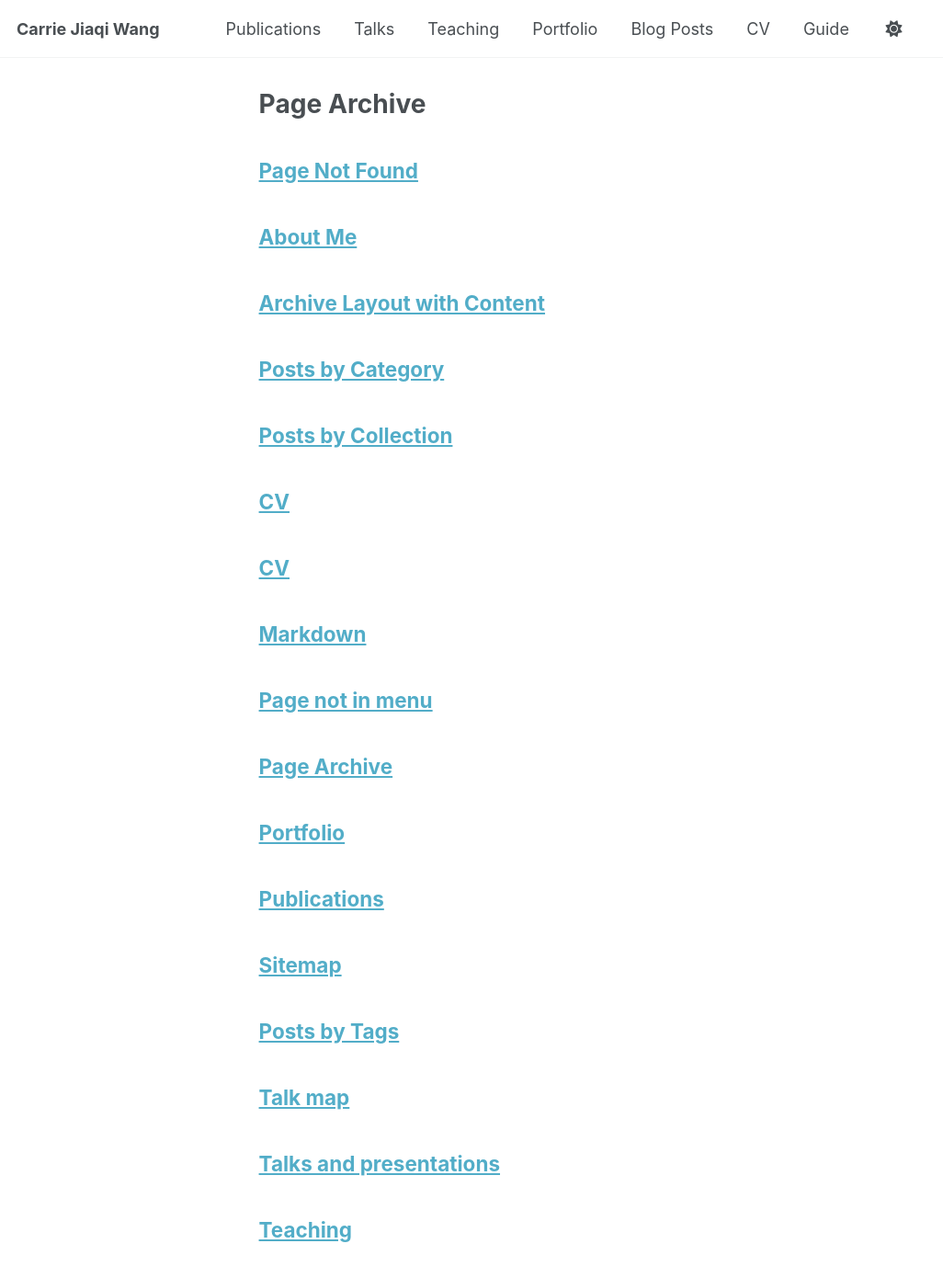
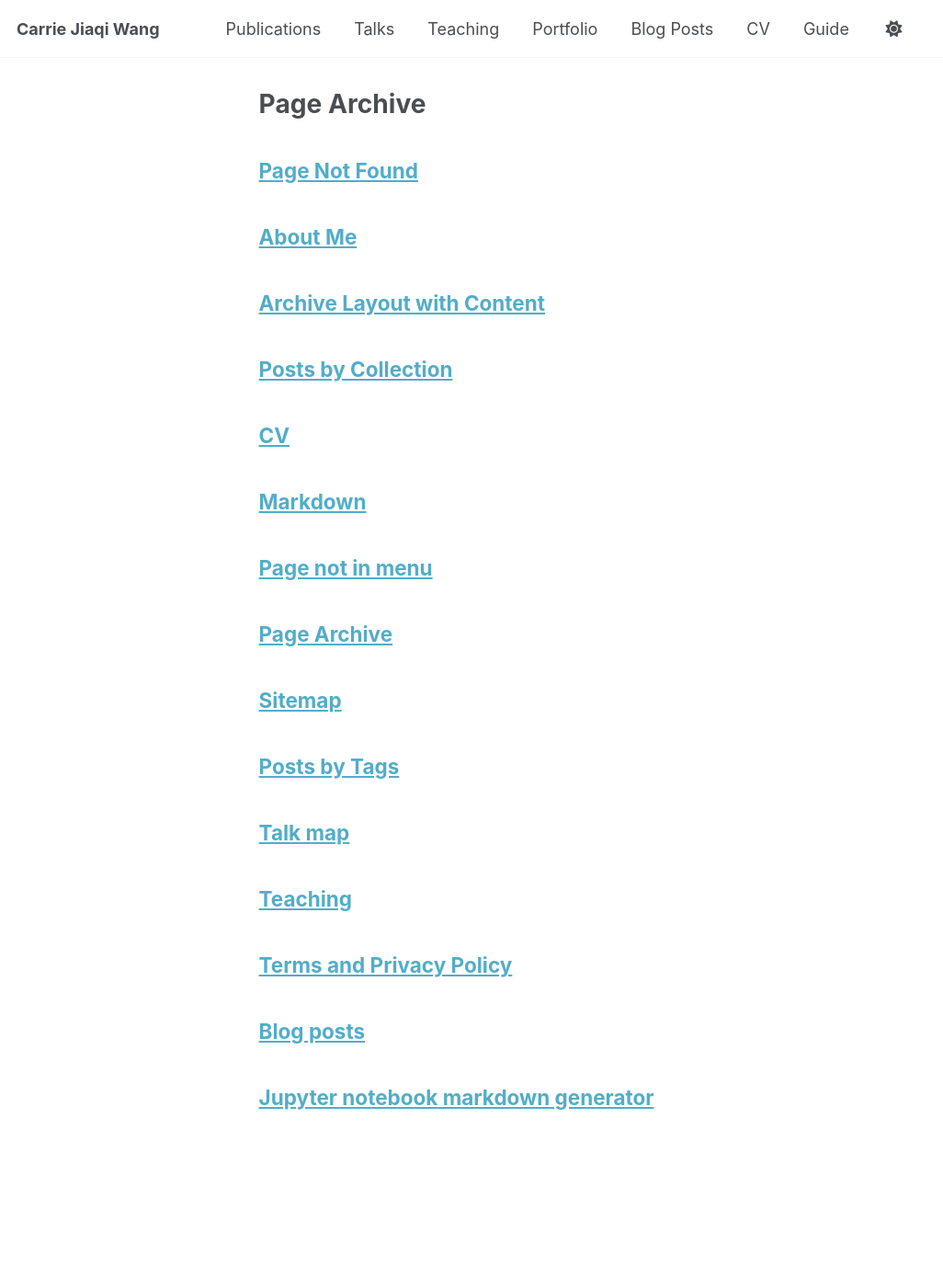
Before and after one commit to CarrieJiaqiWang/CarrieJiaqiWang.github.io, a Jekyll site: the page built from _pages/page-archive.html, in a window 1280 px wide and 1400 px high. Shown: the top 1390 px of the window at 92% size, without its empty margins (0-1026 px from the left). Built offline with Jekyll 4.4.1, drawn with Linux system fonts in a browser that asks for light colours; part of the change alters nothing that is shown.

Commit message:
Update _config.yml

```diff
--- a/_config.yml
+++ b/_config.yml
@@ -186,9 +186,11 @@ exclude:
   - README
   - tmp
   - vendor
-  - talks.html
-  - portfolio.html
-  - publications.html
+  - _pages/talks.html
+  - _pages/portfolio.html
+  - _pages/publications.html
+  - _pages/category-archive.html
+  - _pages/cv.md
 keep_files:
   - .git
   - .svn
```
